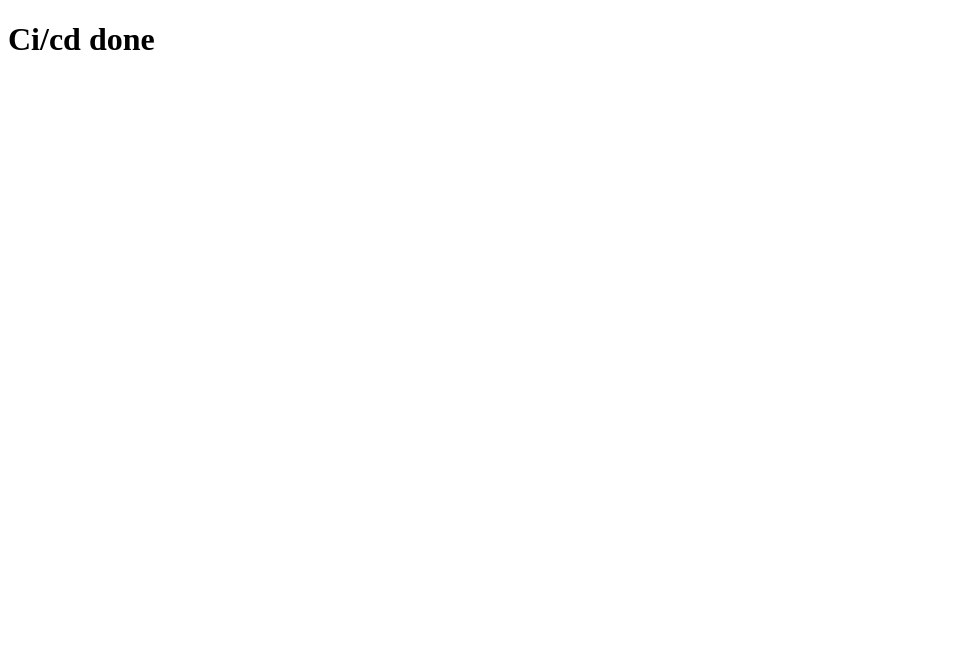
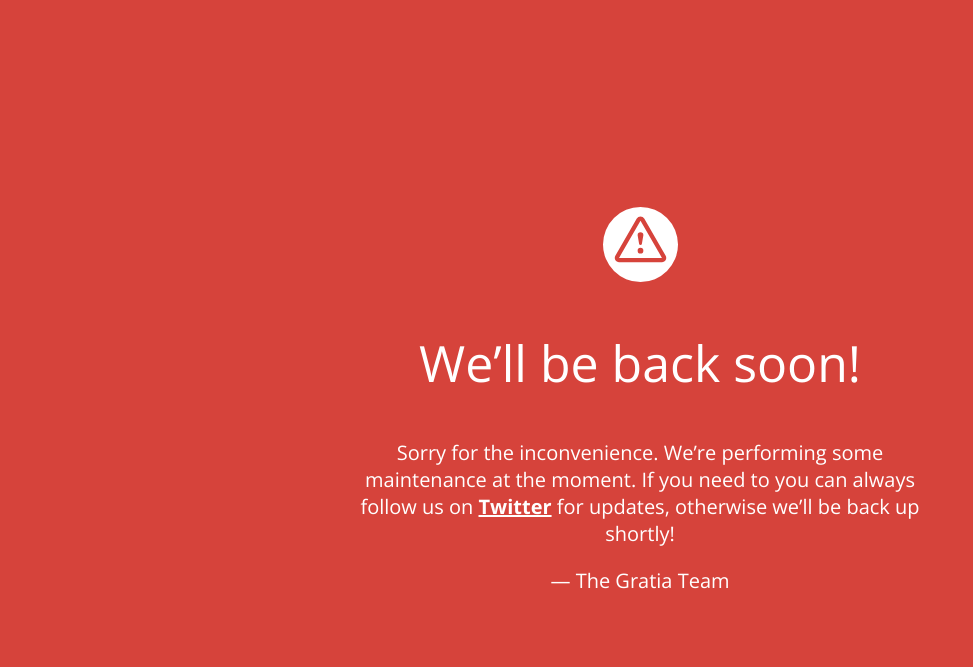
Before and after one commit to zotizzmoy/hrms_backend, a website: page client/index.html in a window 1280 px wide. Shown: the whole page, without its empty margins (0-973 px from the left). Drawn offline with nearby package versions, Linux system fonts and the light colour scheme.

Commit message:
maintenance mode

```diff
--- a/client/index.html
+++ b/client/index.html
@@ -1,14 +1,96 @@
-<!DOCTYPE html>
-<html lang="en">
+<!doctype html>
+<title>Site Maintenance</title>
+<link href="https://fonts.googleapis.com/css?family=Open+Sans:300,400,700" rel="stylesheet">
+<style>
+    html,
+    body {
+        padding: 0;
+        margin: 0;
+        width: 100%;
+        height: 100%;
+    }
 
-<head>
-    <meta charset="UTF-8">
-    <meta name="viewport" content="width=device-width, initial-scale=1.0">
-    <title>Document</title>
-</head>
+    * {
+        box-sizing: border-box;
+    }
 
-<body>
-    <h1>Ci/cd done</h1>
-</body>
+    body {
+        text-align: center;
+        padding: 0;
+        background: #d6433b;
+        color: #fff;
+        font-family: Open Sans;
+    }
 
-</html>
+    h1 {
+        font-size: 50px;
+        font-weight: 100;
+        text-align: center;
+    }
+
+    body {
+        font-family: Open Sans;
+        font-weight: 100;
+        font-size: 20px;
+        color: #fff;
+        text-align: center;
+        display: -webkit-box;
+        display: -ms-flexbox;
+        display: flex;
+        -webkit-box-pack: center;
+        -ms-flex-pack: center;
+        justify-content: center;
+        -webkit-box-align: center;
+        -ms-flex-align: center;
+        align-items: center;
+    }
+
+    article {
+        display: block;
+        width: 700px;
+        padding: 50px;
+        margin: 0 auto;
+    }
+
+    a {
+        color: #fff;
+        font-weight: bold;
+    }
+
+    a:hover {
+        text-decoration: none;
+    }
+
+    svg {
+        width: 75px;
+        margin-top: 1em;
+    }
+</style>
+
+<article>
+    <svg xmlns="http://www.w3.org/2000/svg" viewBox="0 0 202.24 202.24">
+        <defs>
+            <style>
+                .cls-1 {
+                    fill: #fff;
+                }
+            </style>
+        </defs>
+        <title>Asset 3</title>
+        <g id="Layer_2" data-name="Layer 2">
+            <g id="Capa_1" data-name="Capa 1">
+                <path class="cls-1"
+                    d="M101.12,0A101.12,101.12,0,1,0,202.24,101.12,101.12,101.12,0,0,0,101.12,0ZM159,148.76H43.28a11.57,11.57,0,0,1-10-17.34L91.09,31.16a11.57,11.57,0,0,1,20.06,0L169,131.43a11.57,11.57,0,0,1-10,17.34Z" />
+                <path class="cls-1"
+                    d="M101.12,36.93h0L43.27,137.21H159L101.13,36.94Zm0,88.7a7.71,7.71,0,1,1,7.71-7.71A7.71,7.71,0,0,1,101.12,125.63Zm7.71-50.13a7.56,7.56,0,0,1-.11,1.3l-3.8,22.49a3.86,3.86,0,0,1-7.61,0l-3.8-22.49a8,8,0,0,1-.11-1.3,7.71,7.71,0,1,1,15.43,0Z" />
+            </g>
+        </g>
+    </svg>
+    <h1>We&rsquo;ll be back soon!</h1>
+    <div>
+        <p>Sorry for the inconvenience. We&rsquo;re performing some maintenance at the moment. If you need to you can
+            always follow us on <a href="http://www.twitter.com/">Twitter</a> for updates, otherwise we&rsquo;ll be back
+            up shortly!</p>
+        <p>&mdash; The Gratia Team</p>
+    </div>
+</article>
--- a/controllers/AuthController.js
+++ b/controllers/AuthController.js
@@ -277,7 +277,7 @@
             user: await UserModel.findOne({ where: { email: req.body.email } })
         });
 
-        // await sendMail(user.first_name, user.emp_id, user.email, autoPassword);
+        await sendMail(user.first_name, user.emp_id, user.email, autoPassword);
 
     } else {
         res.status(400).json({ error: "User already exists" });
```
